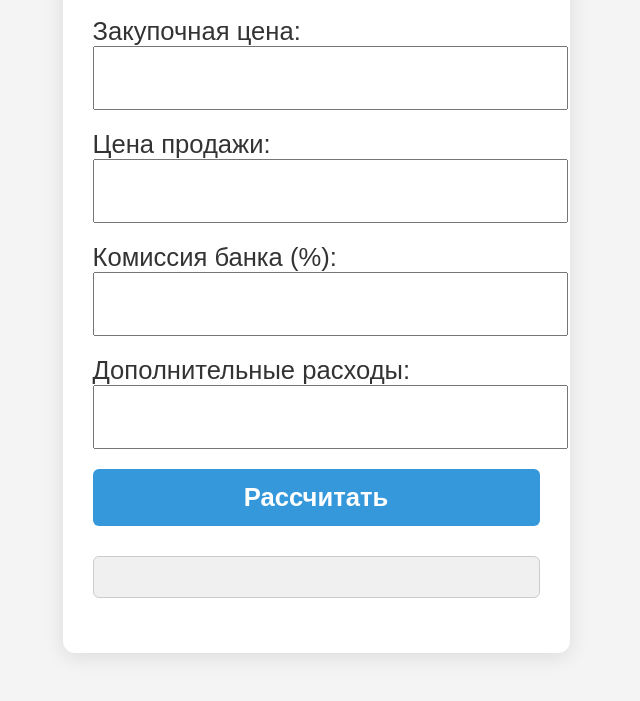
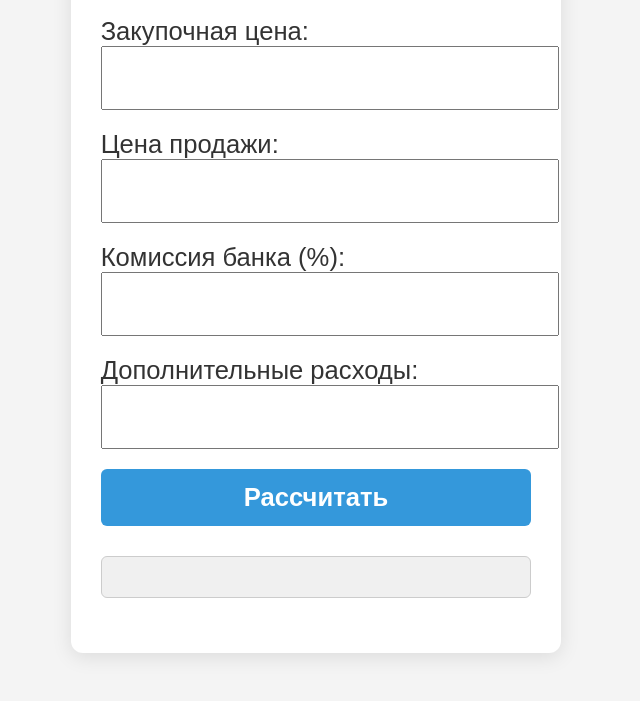
Before and after one commit to aigulya369/flagman, a plain HTML site: page index.html in a window 1280 px wide. Shown: the part 169-870 px from the top of the page, without its empty margins (324-964 px from the left). Drawn offline with Linux system fonts and the light colour scheme.

Commit message:
Update index.html

```diff
--- a/index.html
+++ b/index.html
@@ -9,19 +9,19 @@
     <h2 style="color:#2c3e50;">Калькулятор прибыли</h2>
 
     <label>Закупочная цена:<br>
-      <input id="buy" type="number" style="width:100%; padding:12px; margin-bottom:20px; font-size: 1.2em; margin-right: 20px;">
+      <input id="buy" type="number" style="width:100%; padding:12px; margin-bottom:20px; font-size: 1.2em;">
     </label><br>
 
     <label>Цена продажи:<br>
-      <input id="sell" type="number" style="width:100%; padding:12px; margin-bottom:20px; font-size: 1.2em; margin-right: 20px;">
+      <input id="sell" type="number" style="width:100%; padding:12px; margin-bottom:20px; font-size: 1.2em;">
     </label><br>
 
     <label>Комиссия банка (%):<br>
-      <input id="bank" type="number" style="width:100%; padding:12px; margin-bottom:20px; font-size: 1.2em; margin-right: 20px;">
+      <input id="bank" type="number" style="width:100%; padding:12px; margin-bottom:20px; font-size: 1.2em;">
     </label><br>
 
     <label>Дополнительные расходы:<br>
-      <input id="extra" type="number" style="width:100%; padding:12px; margin-bottom:20px; font-size: 1.2em; margin-right: 20px;">
+      <input id="extra" type="number" style="width:100%; padding:12px; margin-bottom:20px; font-size: 1.2em;">
     </label><br>
 
     <button onclick="calc()" style="background:#3498db; border:none; color:white; padding:14px; font-weight:bold; width:100%; font-size:1em; border-radius:6px;">Рассчитать</button>
```
